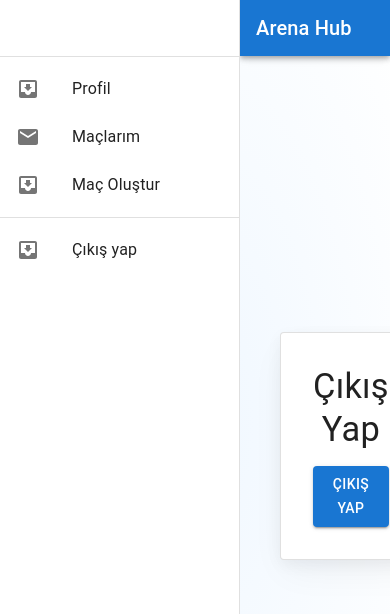
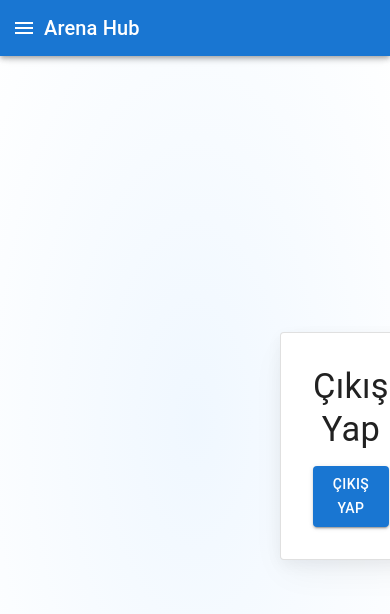
Before and after one commit to EzgiSahan/arena-hub, a Next.js app: page /pages/signOut in a window 390 px wide. Shown: the top 614 px of the page. Built offline with nearby package versions, Linux system fonts and the light colour scheme.

Commit message:
responsive structure

```diff
--- a/src/app/pages/signOut/page.js
+++ b/src/app/pages/signOut/page.js
@@ -1,26 +1,26 @@
-'use client';
+"use client";
 
-import * as React from 'react';
-import Box from '@mui/material/Box';
-import Button from '@mui/material/Button';
-import Checkbox from '@mui/material/Checkbox';
-import CssBaseline from '@mui/material/CssBaseline';
-import FormControlLabel from '@mui/material/FormControlLabel';
-import Divider from '@mui/material/Divider';
-import FormLabel from '@mui/material/FormLabel';
-import FormControl from '@mui/material/FormControl';
-import Link from 'next/link.js';
-import TextField from '@mui/material/TextField';
-import Typography from '@mui/material/Typography';
-import Card from '../../../components/card.js';
-import SignUpContainer from '../../../components/container.js';
-import  {signOut}  from "next-auth/react";
-import { useRouter } from 'next/navigation';
-import { CheckBox } from '@mui/icons-material';
-import PermanentDrawerLeft from '@/components/drawer.js';
+import * as React from "react";
+import Box from "@mui/material/Box";
+import Button from "@mui/material/Button";
+import Checkbox from "@mui/material/Checkbox";
+import CssBaseline from "@mui/material/CssBaseline";
+import FormControlLabel from "@mui/material/FormControlLabel";
+import Divider from "@mui/material/Divider";
+import FormLabel from "@mui/material/FormLabel";
+import FormControl from "@mui/material/FormControl";
+import Link from "next/link.js";
+import TextField from "@mui/material/TextField";
+import Typography from "@mui/material/Typography";
+import Card from "../../../components/card.js";
+import SignUpContainer from "../../../components/container.js";
+import { signOut } from "next-auth/react";
+import { useRouter } from "next/navigation";
+import { CheckBox } from "@mui/icons-material";
+import PermanentDrawerLeft from "@/components/drawer.js";
+import Layout from "@/components/layout.js";
 
 export default function SignOut() {
-
   const router = useRouter();
 
   const handleSubmit = async (event) => {
@@ -28,25 +28,22 @@ export default function SignOut() {
 
     try {
       await signOut({ redirect: false });
-          router.push('/pages/signUp');
+      router.push("/pages/signUp");
     } catch (error) {
       console.error("Failed to sign out:", error);
     }
   };
 
-
   return (
-        <Box sx={{ display: "flex" }}>
-            <PermanentDrawerLeft />
-            <Box component="main" sx={{ flexGrow: 1, p: 3 }}>
+    <Layout sx={{ display: "flex" }}>
       <CssBaseline enableColorScheme />
       <SignUpContainer direction="column" justifyContent="space-between">
         <Card variant="outlined">
           <Typography
             component="h1"
             variant="h4"
-                sx={{ width: '100%', fontSize: 'clamp(2rem, 10vw, 2.15rem)' }}
-                align='center'
+            sx={{ width: "100%", fontSize: "clamp(2rem, 10vw, 2.15rem)" }}
+            align="center"
           >
             Çıkış Yap
           </Typography>
@@ -55,23 +52,18 @@ export default function SignOut() {
             onSubmit={handleSubmit}
             noValidate
             sx={{
-                  display: 'flex',
-                  flexDirection: 'column',
-                  width: '100%',
+              display: "flex",
+              flexDirection: "column",
+              width: "100%",
               gap: 2,
             }}
           >
-                <Button
-                  type="submit"
-                  fullWidth
-                  variant="contained"
-                >
+            <Button type="submit" fullWidth variant="contained">
               Çıkış Yap
             </Button>
           </Box>
         </Card>
       </SignUpContainer>
-            </Box>
-        </Box>
+    </Layout>
   );
 }
--- a/src/components/drawer.js
+++ b/src/components/drawer.js
@@ -1,8 +1,9 @@
 import * as React from 'react';
+import { styled, useTheme } from '@mui/material/styles';
 import Box from '@mui/material/Box';
+import MuiAppBar from '@mui/material/AppBar';
 import Drawer from '@mui/material/Drawer';
 import CssBaseline from '@mui/material/CssBaseline';
-import AppBar from '@mui/material/AppBar';
 import Toolbar from '@mui/material/Toolbar';
 import List from '@mui/material/List';
 import Typography from '@mui/material/Typography';
@@ -12,23 +13,89 @@ import ListItemButton from '@mui/material/ListItemButton';
 import ListItemIcon from '@mui/material/ListItemIcon';
 import ListItemText from '@mui/material/ListItemText';
 import InboxIcon from '@mui/icons-material/MoveToInbox';
+import MenuIcon from '@mui/icons-material/Menu';
 import MailIcon from '@mui/icons-material/Mail';
+import ChevronLeftIcon from '@mui/icons-material/ChevronLeft';
+import ChevronRightIcon from '@mui/icons-material/ChevronRight';
 import { useRouter } from 'next/navigation'
+import { IconButton } from '@mui/material';
 
 
 const drawerWidth = 240;
 
-export default function PermanentDrawerLeft() {
-  const router = useRouter()
+const Main = styled('main', { shouldForwardProp: (prop) => prop !== 'open' })(
+  ({ theme }) => ({
+    flexGrow: 1,
+    padding: theme.spacing(3),
+    transition: theme.transitions.create('margin', {
+      easing: theme.transitions.easing.sharp,
+      duration: theme.transitions.duration.leavingScreen,
+    }),
+    marginLeft: `-${drawerWidth}px`,
+    variants: [
+      {
+        props: ({ open }) => open,
+        style: {
+          transition: theme.transitions.create('margin', {
+            easing: theme.transitions.easing.easeOut,
+            duration: theme.transitions.duration.enteringScreen,
+          }),
+          marginLeft: 0,
+        },
+      },
+    ],
+  }),
+);
+
+const AppBar = styled(MuiAppBar, {
+  shouldForwardProp: (prop) => prop !== 'open',
+})(({ theme }) => ({
+  transition: theme.transitions.create(['margin', 'width'], {
+    easing: theme.transitions.easing.sharp,
+    duration: theme.transitions.duration.leavingScreen,
+  }),
+  variants: [
+    {
+      props: ({ open }) => open,
+      style: {
+        width: `calc(100% - ${drawerWidth}px)`,
+        marginLeft: `${drawerWidth}px`,
+        transition: theme.transitions.create(['margin', 'width'], {
+          easing: theme.transitions.easing.easeOut,
+          duration: theme.transitions.duration.enteringScreen,
+        }),
+      },
+    },
+  ],
+}));
+
+const DrawerHeader = styled('div')(({ theme }) => ({
+  display: 'flex',
+  alignItems: 'center',
+  padding: theme.spacing(0, 1),
+  // necessary for content to be below app bar
+  ...theme.mixins.toolbar,
+  justifyContent: 'flex-end',
+}));
+
+const PermanentDrawerLeft = ({ open, onDrawerOpen, onDrawerClose }) => {
+  const theme = useTheme();
+  const router = useRouter();
 
   return (
     <>
       <CssBaseline />
-      <AppBar
-        position="fixed"
-        sx={{ width: `calc(100% - ${drawerWidth}px)`, ml: `${drawerWidth}px` }}
+      <AppBar position="fixed" open={open}>
+        <Toolbar>
+          <IconButton
+            color="inherit"
+            aria-label="open drawer"
+            onClick={onDrawerOpen}
+            edge="start"
+            sx={{ ...(open && { display: 'none' }) }}
           >
-        <Toolbar>
+            <MenuIcon />
+          </IconButton>
           <Typography variant="h6" noWrap component="div">
             Arena Hub
           </Typography>
@@ -43,10 +110,15 @@ export default function PermanentDrawerLeft() {
             boxSizing: 'border-box',
           },
         }}
-        variant="permanent"
+        variant="persistent" // 'persistent' kullanarak açık/kapatılabilir Drawer
         anchor="left"
+        open={open}
       >
-        <Toolbar />
+        <DrawerHeader>
+          <IconButton onClick={onDrawerClose}>
+            {theme.direction === 'ltr' ? <ChevronLeftIcon /> : <ChevronRightIcon />}
+          </IconButton>
+        </DrawerHeader>
         <Divider />
         <List>
           <ListItem disablePadding>
@@ -88,4 +160,6 @@ export default function PermanentDrawerLeft() {
       </Drawer>
     </>
   );
-}
+};
+
+export default PermanentDrawerLeft;
--- /dev/null
+++ b/src/components/layout.js
@@ -0,0 +1,35 @@
+import React, { useState } from 'react';
+import { Box } from '@mui/material';
+import PermanentDrawerLeft from './drawer';
+
+const drawerWidth = 240;
+
+const Layout = ({ children }) => {
+  const [open, setOpen] = useState(false);
+
+  const handleDrawerOpen = () => setOpen(true);
+  const handleDrawerClose = () => setOpen(false);
+
+  return (
+    <Box sx={{ display: 'flex' }}>
+      <PermanentDrawerLeft open={open} onDrawerOpen={handleDrawerOpen} onDrawerClose={handleDrawerClose} />
+      <Box
+        component="main"
+        sx={{
+          flexGrow: 1,
+          p: 3,
+          transition: (theme) =>
+            theme.transitions.create('margin', {
+              easing: theme.transitions.easing.sharp,
+              duration: theme.transitions.duration.leavingScreen,
+            }),
+          marginLeft: open ? `${drawerWidth}px` : '0px', // Drawer açık olduğunda içeriği yana kaydır
+        }}
+      >
+        {children}
+      </Box>
+    </Box>
+  );
+};
+
+export default Layout;
```
Also changed, not shown: src/app/pages/createMatch/page.js (+46 -18 lines), src/app/pages/matches/[id]/page.js (+3 -5 lines), src/app/pages/matches/page.js (+47 -29 lines), src/app/pages/profile/page.js (+3 -5 lines). Lines whose indentation alone changed are shown as unchanged.
